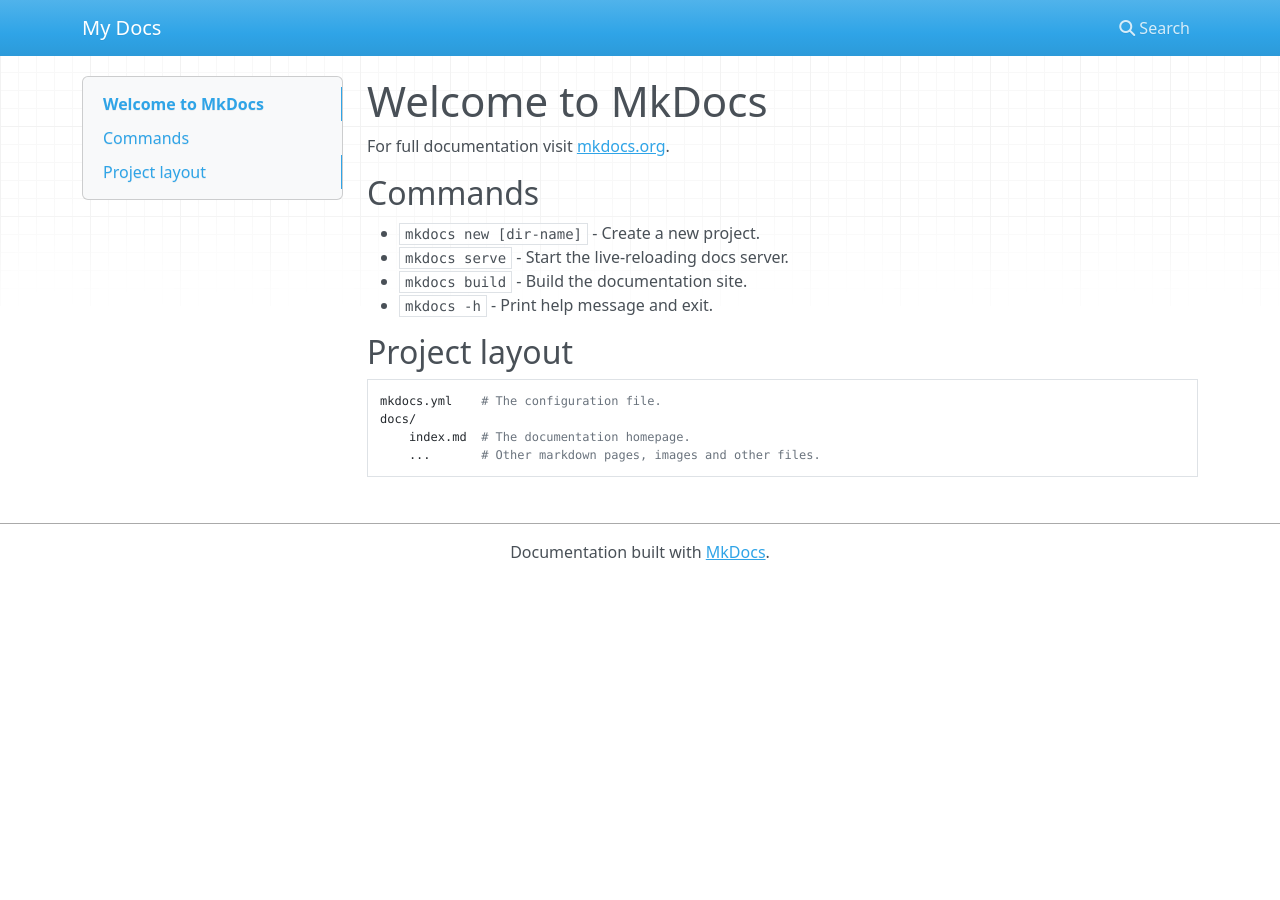
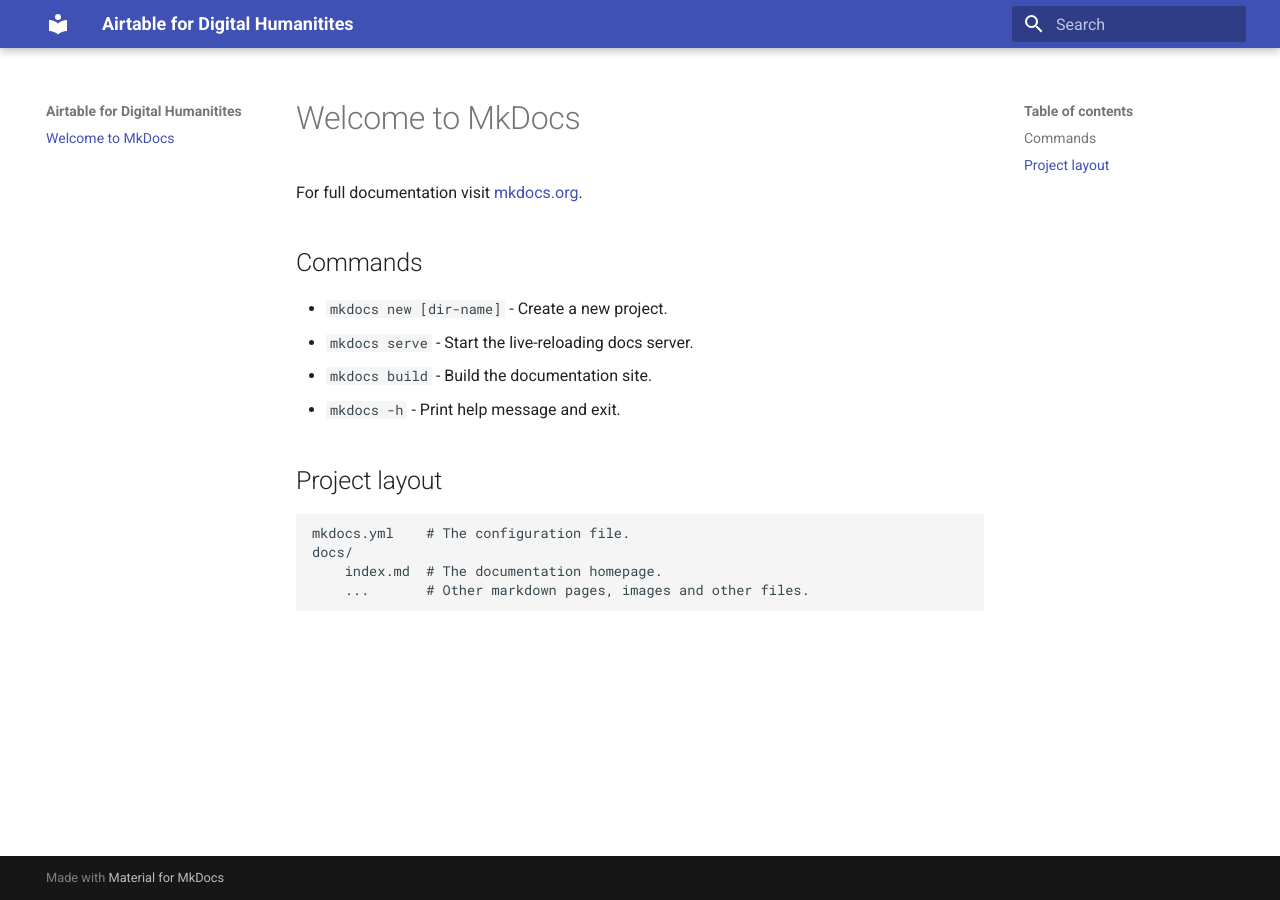
Before and after one commit to dhairtable/dhairtable-documentation, an MkDocs documentation site: the page built from docs/index.md, in a window 1280 px wide. Built offline with MkDocs 1.6.1 and Material for MkDocs 9.7.7, drawn with Linux system fonts in a browser that asks for light colours; nearby versions of some CDN libraries.

Commit message:
Updated site title and theme
Changed title to 'Airtable for Digital Humanities' and theme to 'material'

```diff
--- a/mkdocs.yml
+++ b/mkdocs.yml
@@ -1 +1,3 @@
-site_name: My Docs
+site_name: Airtable for Digital Humanitites
+
+theme: material
```
